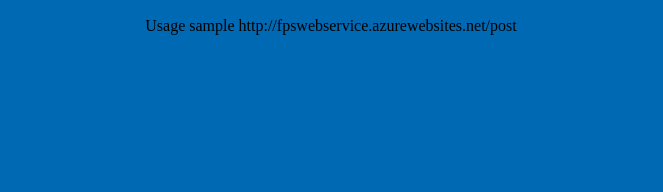
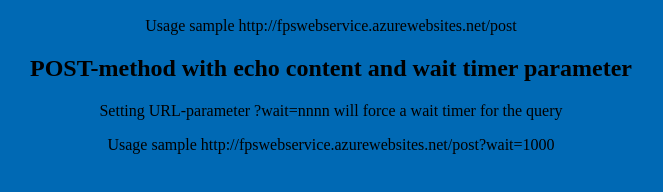
Before and after one commit to 7even7/SampleWebService, a website: page public/index.html in a window 1280 px wide. Shown: the part 268-460 px from the top of the page, without its empty margins (309-972 px from the left). Drawn offline with Linux system fonts and the light colour scheme.

Commit message:
Removed /test route /post route uses ?wait parameter

```diff
--- a/public/index.html
+++ b/public/index.html
@@ -17,6 +17,11 @@
 	</div>
 	<p>Usage sample http://fpswebservice.azurewebsites.net/post</p>
 
+	<div>
+		<h2>POST-method with echo content and wait timer parameter</h2>
+	</div>
+	<p>Setting URL-parameter ?wait=nnnn will force a wait timer for the query</p>
+	<p>Usage sample http://fpswebservice.azurewebsites.net/post?wait=1000</p>
 
 </body>
 </html>
```
Also changed, not shown: server.js (+3 -4 lines).
